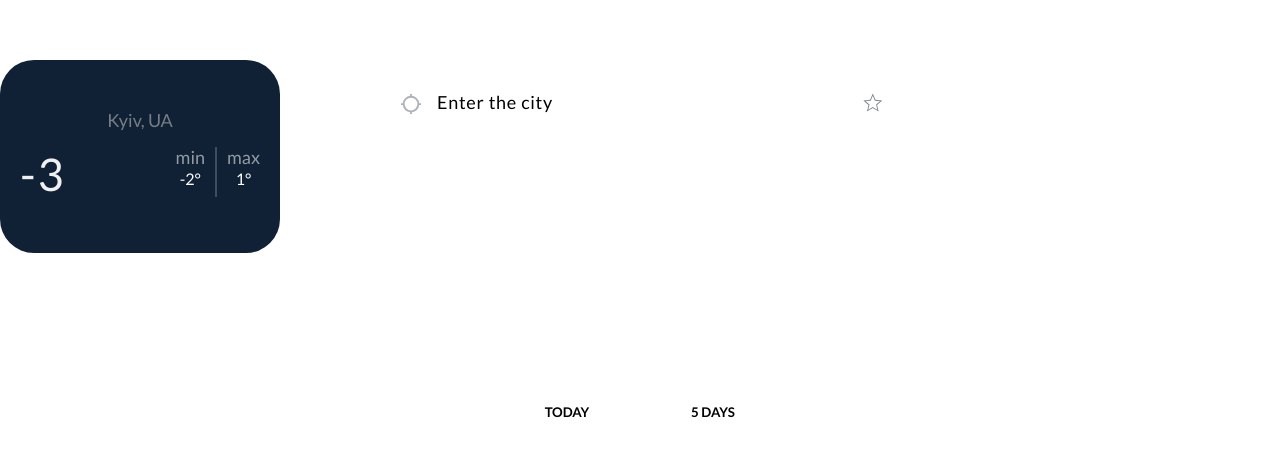
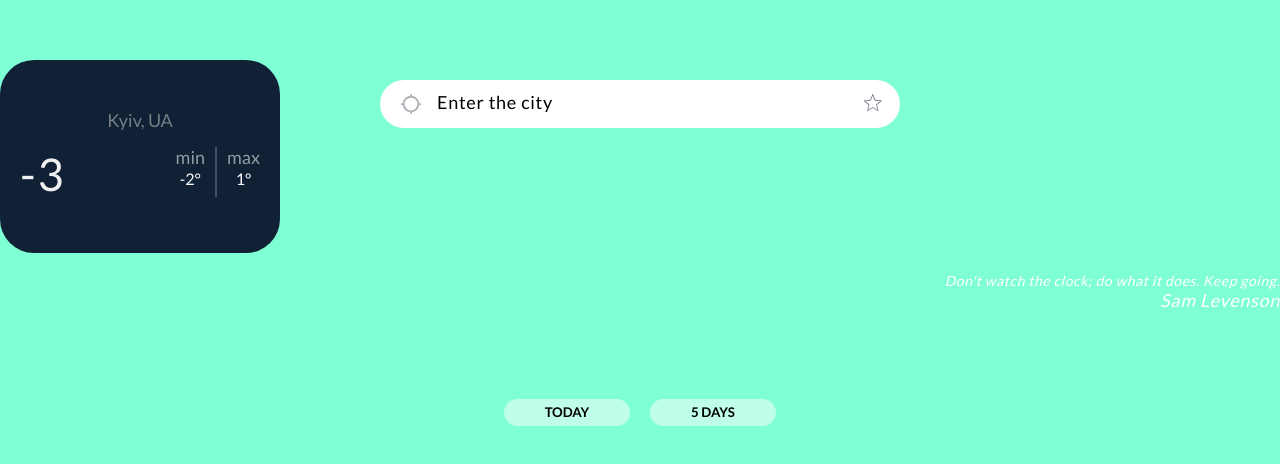
Before and after one commit to dariabadea4/weather-app, a website built with Vite: page src/index.html in a window 1280 px wide. Built offline with nearby package versions, Linux system fonts and the light colour scheme; no server answers.

Commit message:
added js

```diff
--- a/src/css/main.css
+++ b/src/css/main.css
@@ -8,3 +8,6 @@
     box-sizing: border-box;
     margin: 0;
 }
+body{
+    background-color: aquamarine;
+}
--- a/src/main.js
+++ b/src/main.js
@@ -1,5 +1,5 @@
 import './scripts/city-input.js'
 import './scripts/city-input__favorites.js'
-import './scripts/quote'
+import './scripts/quote.js'
 import './scripts/widget.js'
 console.log(document.URL.includes('pag-2'));
```
